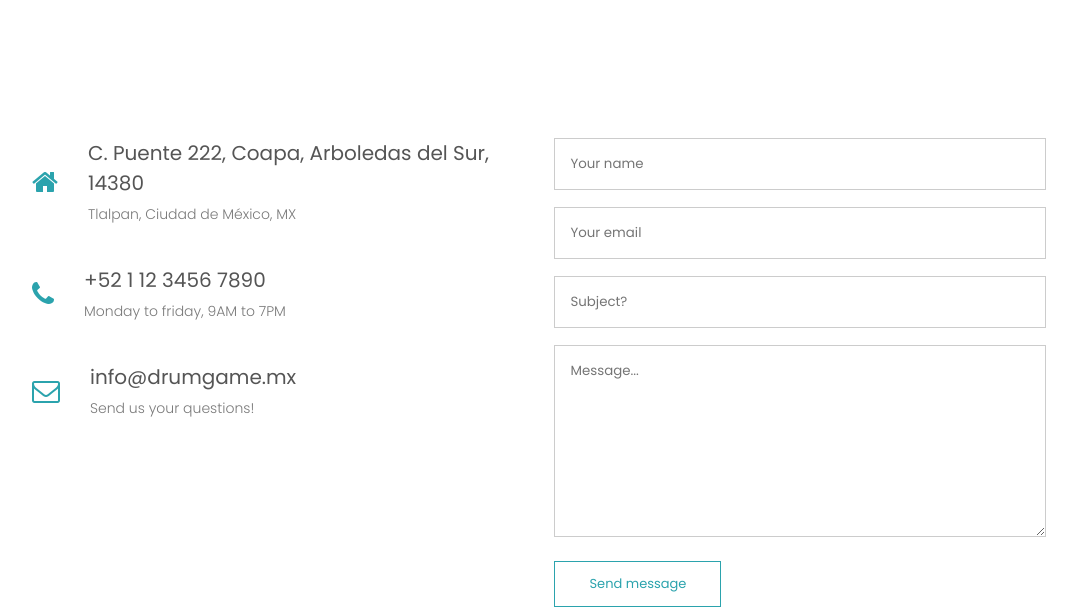
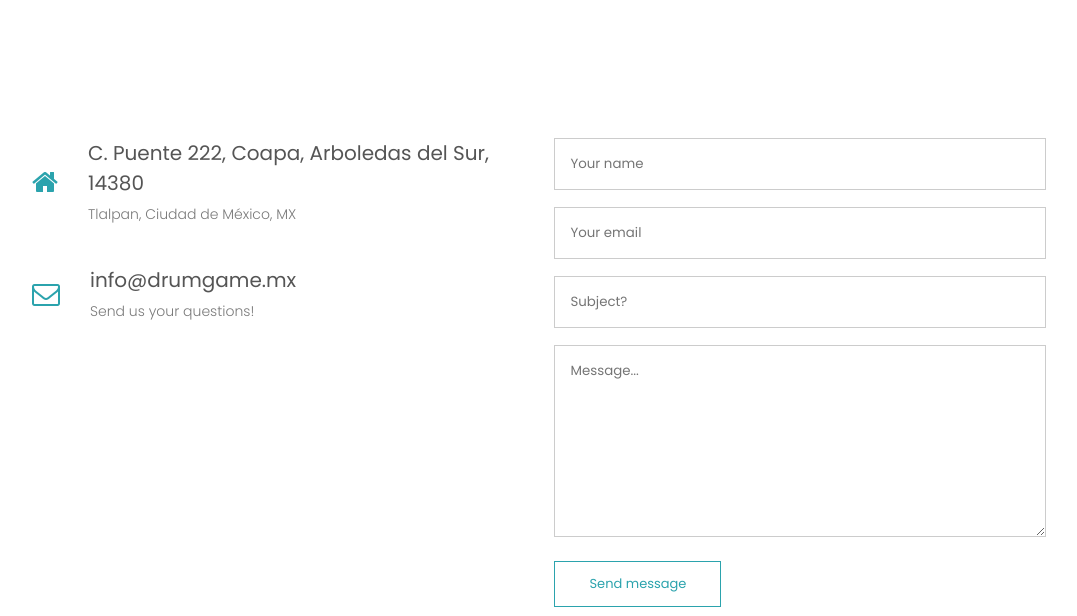
Before and after one commit to alemarsa-exe/World-Through-Sounds, a Django app: page /contacto/ in a window 1280 px wide. Shown: the part 930-1546 px from the top of the page, without its empty margins (106-1183 px from the left). Run offline with Django 4.2, Linux system fonts and the light colour scheme.

Commit message:
Actualicé un detalle de contacto

```diff
--- a/login/templates/contacto.html
+++ b/login/templates/contacto.html
@@ -72,13 +72,6 @@
             </span>
           </div>
           <div>
-            <i class="fa fa-phone"></i>
-            <span>
-              <h5>+52 1 12 3456 7890</h5>
-              <p>Monday to friday, 9AM to 7PM</p>
-            </span>
-          </div>
-          <div>
             <i class="fa fa-envelope-o"></i>
             <span>
               <h5>info@drumgame.mx</h5>
```
Also changed, not shown: login/templates/leaderboards.html (+7 -1 lines).
